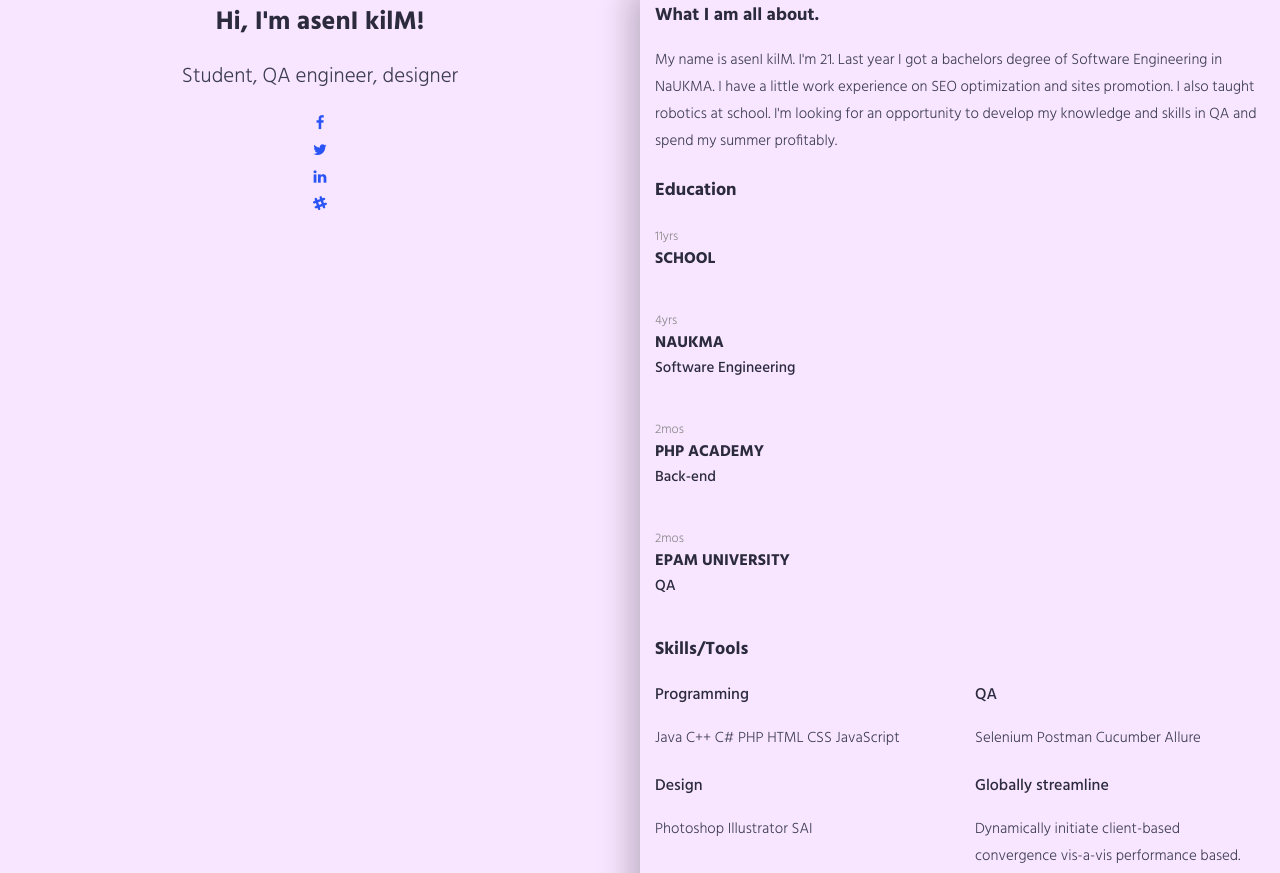
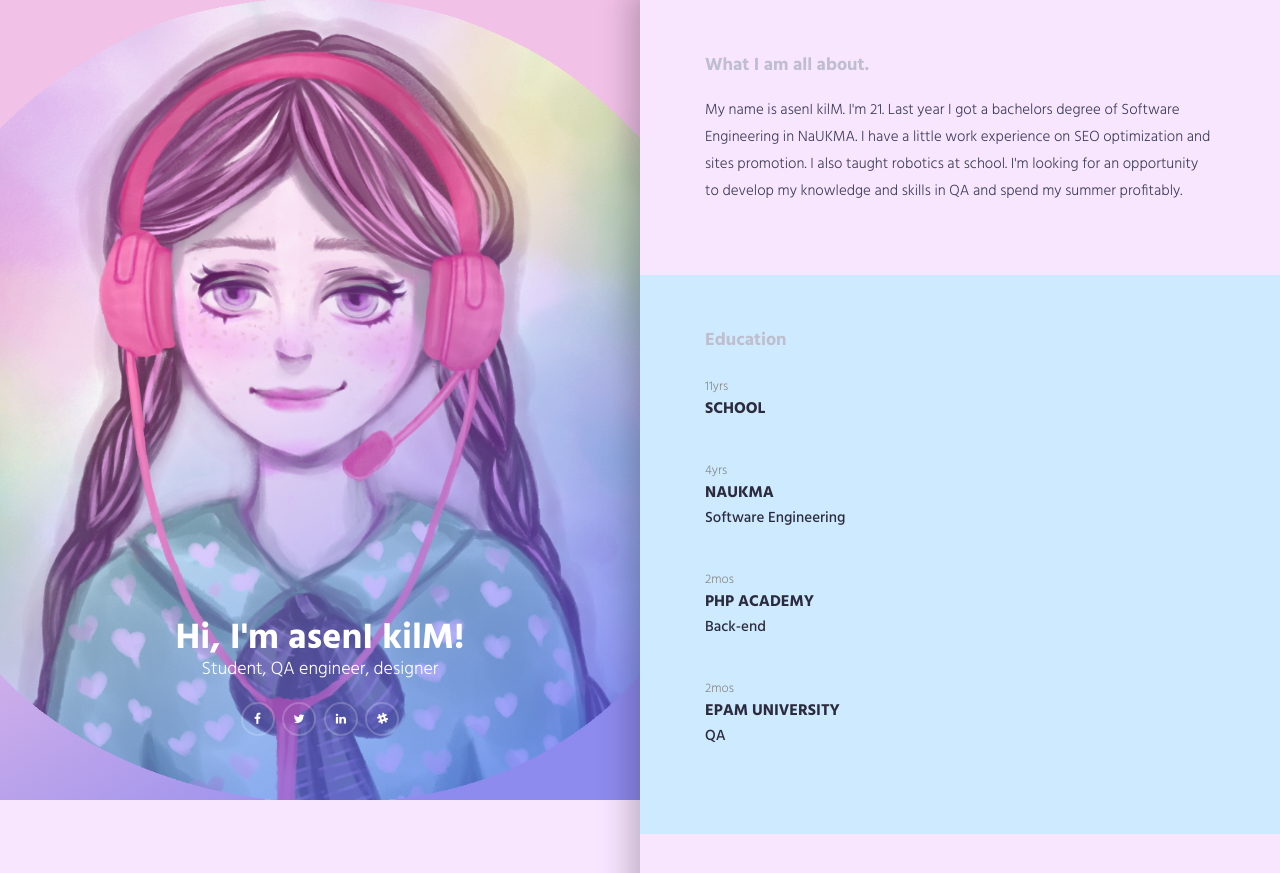
Before and after one commit to asenikilm/homepage, a plain HTML site: page index.html in a window 1280 px wide. Shown: the top 873 px of the page. Drawn offline with Linux system fonts and the light colour scheme.

Commit message:
styles modified, added images

```diff
--- a/css/style.css
+++ b/css/style.css
@@ -185,6 +185,168 @@ button:focus,
         }
     }
 
+/* --------------------
+ * Section Background
+ * -------------------*/
+
+.gray-bg {
+    background-color : #ceeaff;
+    }
+
+/* --------------------
+ *  main Wrapper-----------------------------------------
+ * -------------------*/
+#main-wrapper {
+    background : #ffffff;
+    overflow   : hidden;
+    }
+
+/*-------------------
+ * Section Wrapper
+ *-------------------*/
+.section-wrapper {
+    padding : 50px;
+    }
+
+@media (max-width : 480px) {
+    .section-wrapper {
+        padding : 30px 20px;
+        }
+    }
+
+/*---------------------------
+* Section Title
+*---------------------------*/
+.section-title {
+    margin-bottom : 15px;
+    }
+
+.section-title h2 {
+    margin-bottom : 5px;
+    color         : #bebece;
+    }
+
+/*-----------------------------
+ * NAVIGATION & HEADER STYLE
+ *-------------------------------*/
+
+.header {
+    padding        : 0;
+    margin         : 0;
+    height         : 100vh;
+    vertical-align : middle;
+    position       : relative;
+    }
+
+.header .profile-img {
+    position            : absolute;
+    top                 : 0;
+    left                : 0;
+    z-index             : -1;
+    width               : 100%;
+    height              : 100%;
+    background-image    : url(../img/img-profile.png);
+    background-size     : cover;
+    background-position : center top;
+    }
+
+.header .profile-img:before {
+    content    : "";
+    position   : absolute;
+    left       : 0;
+    top        : 0;
+    right      : 0;
+    bottom     : 0;
+    background : linear-gradient(
+            -30deg,
+            rgba(42, 84, 245, 0.5) 10%,
+            transparent 60%,
+            transparent 100%
+    );
+
+    }
+
+.header .content {
+    position : absolute;
+    bottom   : 0;
+    left     : 0;
+    right    : 0;
+    width    : 100%;
+    margin   : 0 auto;
+    padding  : 10%;
+    }
+
+.header .content h1 {
+    font-size   : 36px;
+    color       : #ffffff;
+    line-height : 1;
+    margin      : 0;
+    }
+
+.header .content p {
+    font-size : 18px;
+    color     : #ffffff;
+    }
+
+.header .btn {
+    margin-top : 40px;
+    }
+
+.header .content .social-icon {
+    margin  : 0;
+    padding : 0;
+    display : block;
+    }
+
+.header .content .social-icon li {
+    display : inline-block;
+    margin  : 0 2px;
+    }
+
+.header .content .social-icon li a {
+    display       : block;
+    font-size     : 12px;
+    color         : #ffffff;
+    width         : 34px;
+    height        : 34px;
+    line-height   : 33px;
+    text-align    : center;
+    border-radius : 100%;
+    border        : 2px solid rgba(255, 255, 255, .2);
+    }
+
+.header .content .social-icon li a:hover {
+    border-color : #ffffff;
+    }
+
+@media (max-width : 600px) {
+    .header .profile-img {
+        z-index : 1;
+        }
+
+    .header .content {
+        z-index : 2;
+        }
+    }
+
+/*-------------------
+ * Intro
+ *-------------------*/
+
+.intro {
+    }
+
+/*-------------------
+ * Expertise
+ *-------------------*/
+.expertise-item {
+    margin-bottom : 20px;
+    }
+
+.expertise-item h3 {
+    margin-bottom : 5px;
+    font-weight   : 700;
+    }
 
 
 
```
Also changed, not shown: img/preloader.gif (added), img/puff.svg (added).
